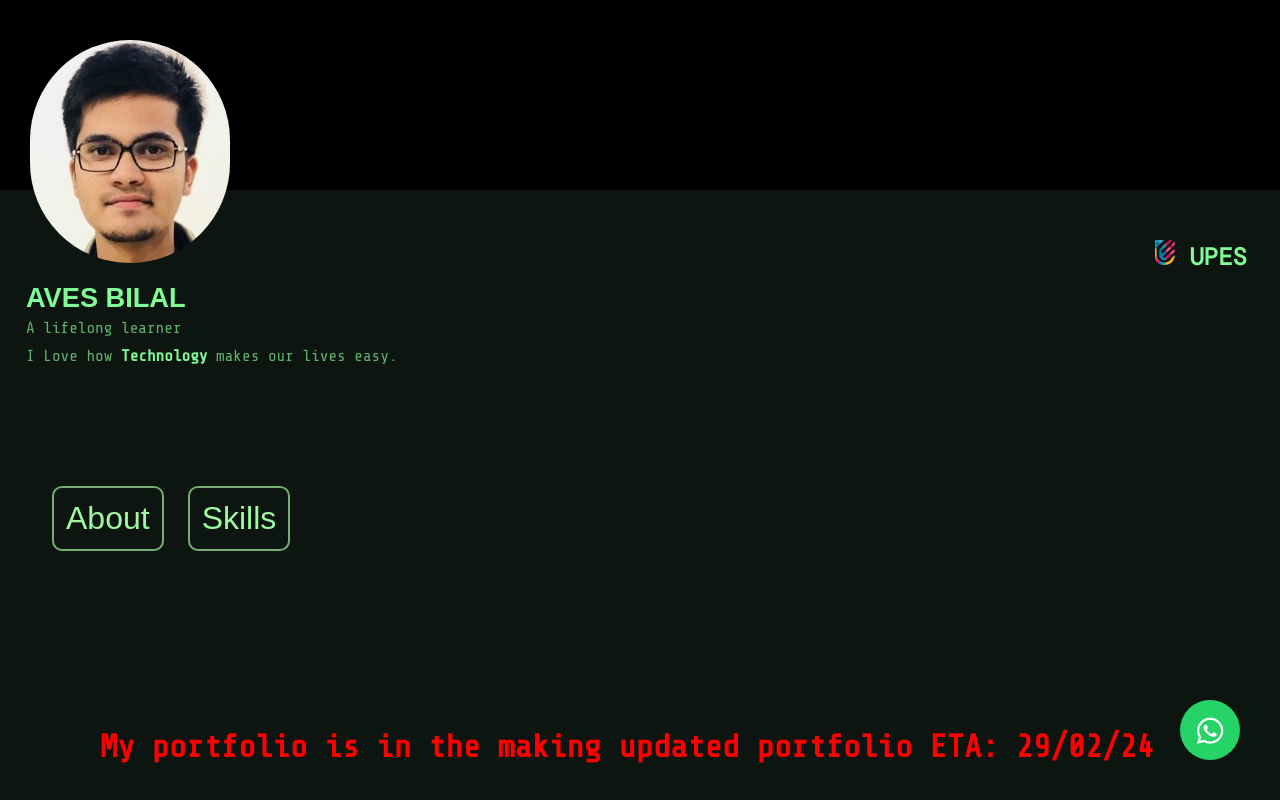
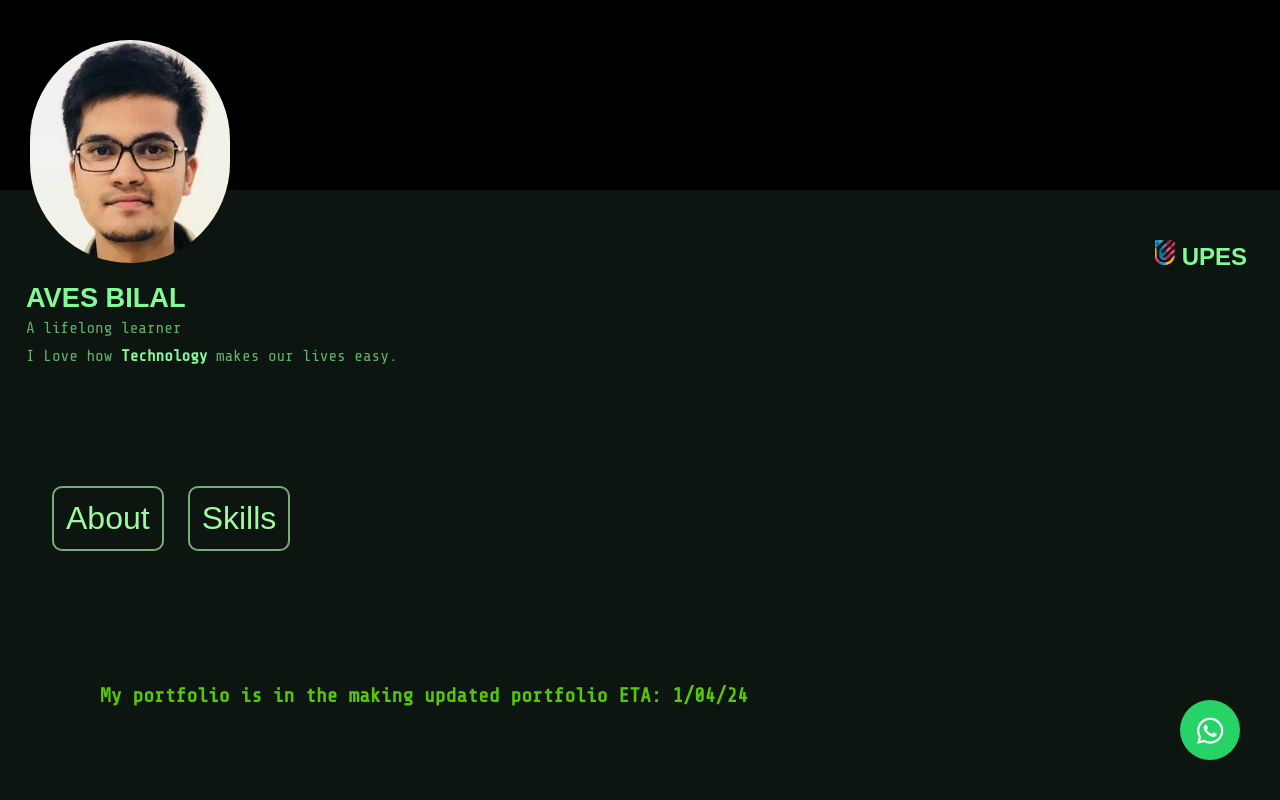
Before and after one commit to avesbilal/portfolio, a plain HTML site: page index.html in a window 1280 px wide. Shown: the top 800 px of the page. Drawn offline with nearby package versions, Linux system fonts and the light colour scheme; a web font is replaced by a local one.

Commit message:
minor changes to notice

```diff
--- a/css/myinfo.css
+++ b/css/myinfo.css
@@ -43,11 +43,12 @@
     }
 
     .notice {
-    color: #ff0000;
+    color: #6fff00c4;
     font-weight: bold;
     font-family: 'Share Tech Mono', sans-serif;
     font-style: normal;
+    font-size: 20px;
     position: relative;
-    bottom: 10px;
+    bottom: 55px;
     left: 100px;
     }
--- a/css/upes.css
+++ b/css/upes.css
@@ -11,7 +11,7 @@ nav ul li {
 
 nav ul li a {
     text-decoration: none;
-    font-family: 'DM Mono', sans-serif;
+    font-family: 'Fira Code', sans-serif;
     font-size: x-large;
     font-weight:bolder;
     color: #81FB98;
--- a/index.html
+++ b/index.html
@@ -42,6 +42,6 @@
             <a href="pages/about.html">About</a>
         </div>
     </div>
-    <h1 class="notice">My portfolio is in the making updated portfolio ETA: 29/02/24</h1>
+    <h1 class="notice">My portfolio is in the making updated portfolio ETA: 1/04/24</h1>
 </body>
 </html>
```
